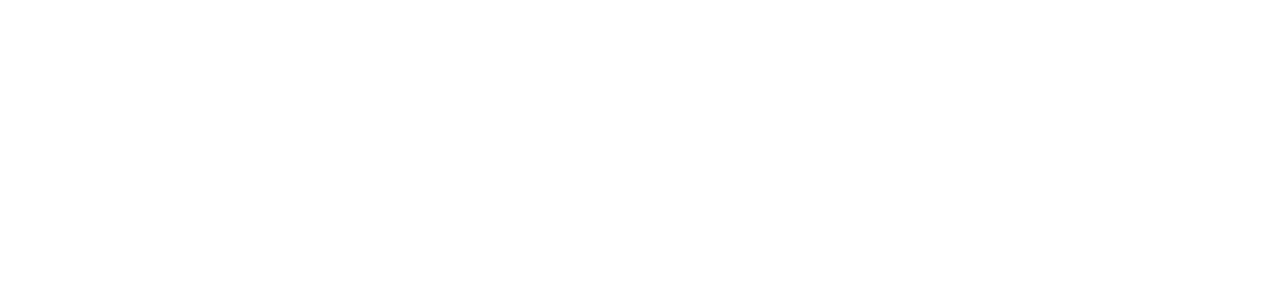
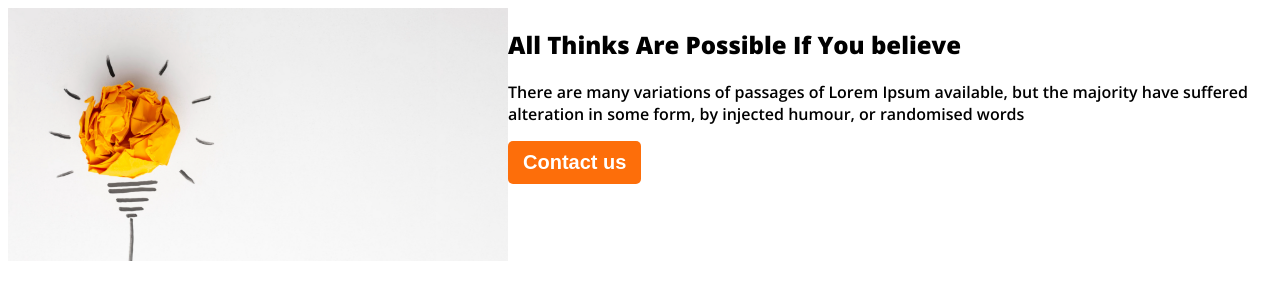
Before and after one commit to abdullahbaa/practice-portfolio, a plain HTML site: page index.html in a window 1280 px wide. Drawn offline with nearby package versions, Linux system fonts and the light colour scheme.

Commit message:
added header section

```diff
--- a/index.html
+++ b/index.html
@@ -4,8 +4,28 @@
     <meta charset="UTF-8">
     <meta name="viewport" content="width=device-width, initial-scale=1.0">
     <title>practice-portfolio</title>
+    <link rel="preconnect" href="https://fonts.googleapis.com">
+<link rel="preconnect" href="https://fonts.gstatic.com" crossorigin>
+<link href="https://fonts.googleapis.com/css2?family=Open+Sans:wght@600;800&display=swap" rel="stylesheet">
+    <link rel="stylesheet" href="styles/practice.css">
 </head>
 <body>
+    <header>
+        <nav class="banner">
+      <img class="profile-pic"  src="images/banner/banner1.png" alt="">
+      <div>
+        <h2 >All Thinks Are Possible If You believe</h2>
+          <p> There are many variations of passages of Lorem Ipsum available, but the majority have suffered alteration in some form, by injected humour, or randomised words
+           </p>
+            <button class="btn-primary">Contact us</button>
+        </div>
+        </nav>
+    </header>
+    <main>
 
+    </main>
+    <footer>
+
+    </footer>
 </body>
 </html>
--- /dev/null
+++ b/styles/practice.css
@@ -0,0 +1,22 @@
+body{
+    font-family: 'Open Sans', sans-serif;
+}
+.text-primary{
+    color: #fd6e0a;
+}
+.btn-primary{
+
+    border-radius: 5px;
+    background-color: #fd6e0a;
+    border: 0;
+    color: white;
+    font-size: 20px;
+    font-weight: 700;
+    padding: 10px 15px;
+}
+.banner{
+    display: flex;
+}
+.profile-pic{
+    width: 500px;
+}
```
